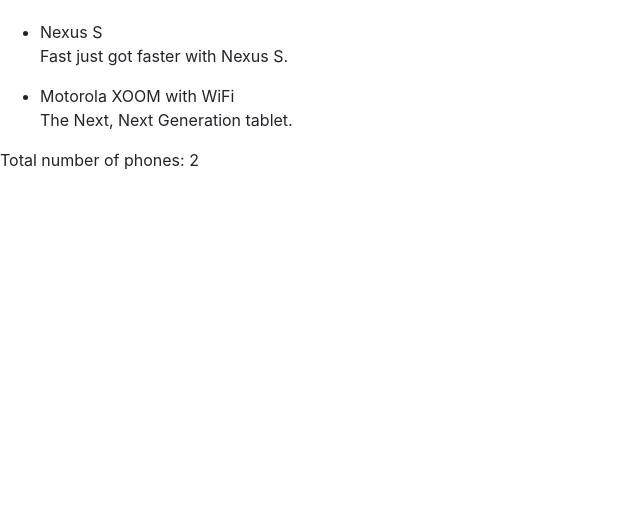
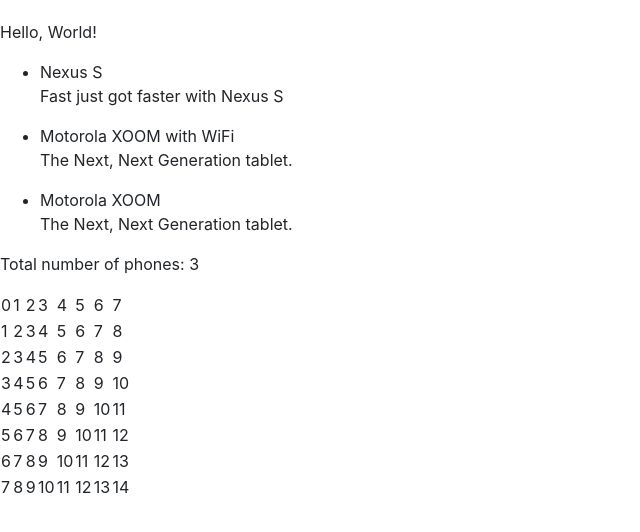
Before and after one commit to thomaskeschl/experiments, a website: page angular-phonecat/app/index.html in a window 1280 px wide. Shown: the whole page, without its empty margins (0-640 px from the left). Drawn offline with nearby package versions, Linux system fonts and the light colour scheme.

Commit message:
Add step 2 tasks and experiments.

```diff
--- a/angular-phonecat/app/index.html
+++ b/angular-phonecat/app/index.html
@@ -1,27 +1,26 @@
 <!doctype html>
-<html lang="en" ng-app>
+<html lang="en" ng-app="phonecatApp">
 <head>
     <meta charset="utf-8">
     <title>Google Phone Gallery</title>
     <link rel="stylesheet" href="bower_components/bootstrap/dist/css/bootstrap.css">
     <link rel="stylesheet" href="css/app.css">
     <script src="bower_components/angular/angular.js"></script>
+    <script src="js/controllers.js"></script>
 </head>
-<body>
+<body ng-controller="PhoneListCtrl">
+<p>Hello, {{name}}</p>
 <ul>
-    <li>
-        <span>Nexus S</span>
+    <li ng-repeat="phone in phones">
+        <span>{{phone.name}}</span>
         <p>
-            Fast just got faster with Nexus S.
-        </p>
-    </li>
-    <li>
-        <span>Motorola XOOM with WiFi</span>
-        <p>
-            The Next, Next Generation tablet.
+            {{phone.snippet}}
         </p>
     </li>
 </ul>
-<p>Total number of phones: 2</p>
+<p>Total number of phones: {{phones.length}}</p>
+<table>
+    <tr ng-repeat="i in [0, 1, 2, 3, 4, 5, 6, 7]"><td ng-repeat="j in [0, 1, 2, 3, 4, 5, 6, 7]">{{i+j}}</td></tr>
+</table>
 </body>
 </html>
--- a/angular-phonecat/app/js/controllers.js
+++ b/angular-phonecat/app/js/controllers.js
@@ -1,3 +1,17 @@
 'use strict';
 
 /* Controllers */
+
+var phonecatApp = angular.module('phonecatApp', []);
+
+phonecatApp.controller('PhoneListCtrl', function ($scope) {
+    $scope.phones = [
+        {'name':'Nexus S',
+         'snippet':'Fast just got faster with Nexus S'},
+        {'name':'Motorola XOOM with WiFi',
+         'snippet':'The Next, Next Generation tablet.'},
+        {'name':'Motorola XOOM',
+         'snippet':'The Next, Next Generation tablet.'}
+    ];
+    $scope.name = "World!"
+});
```
